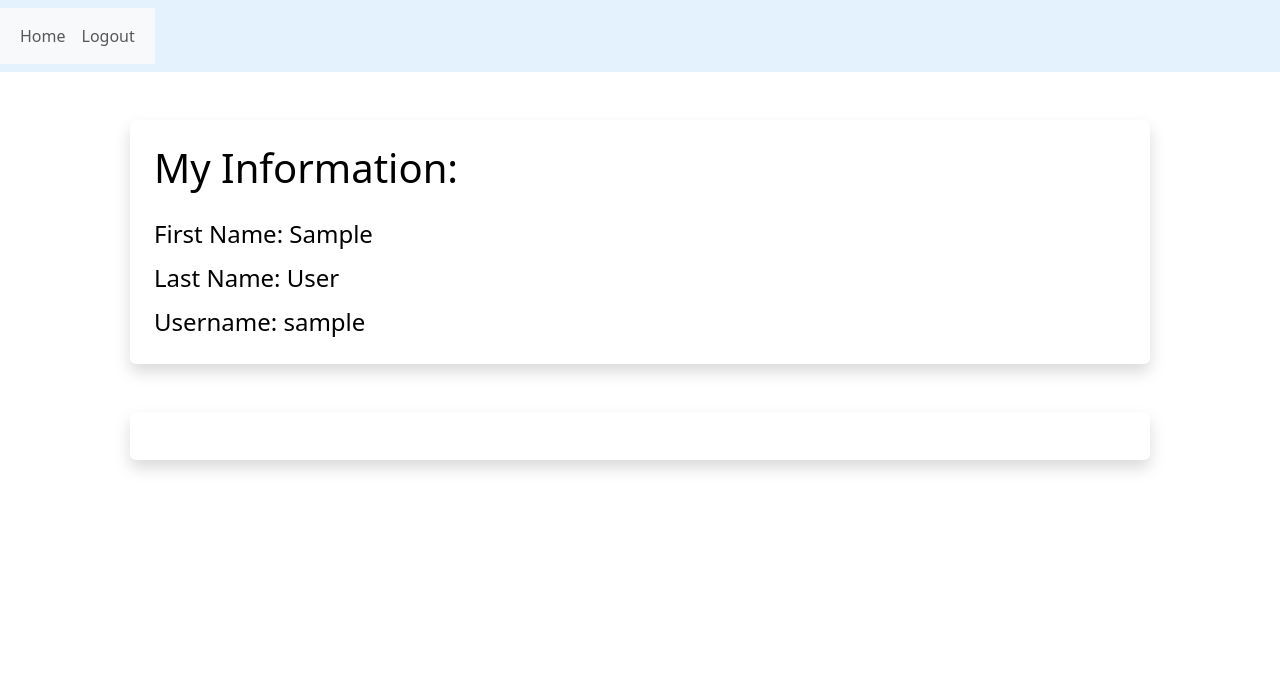
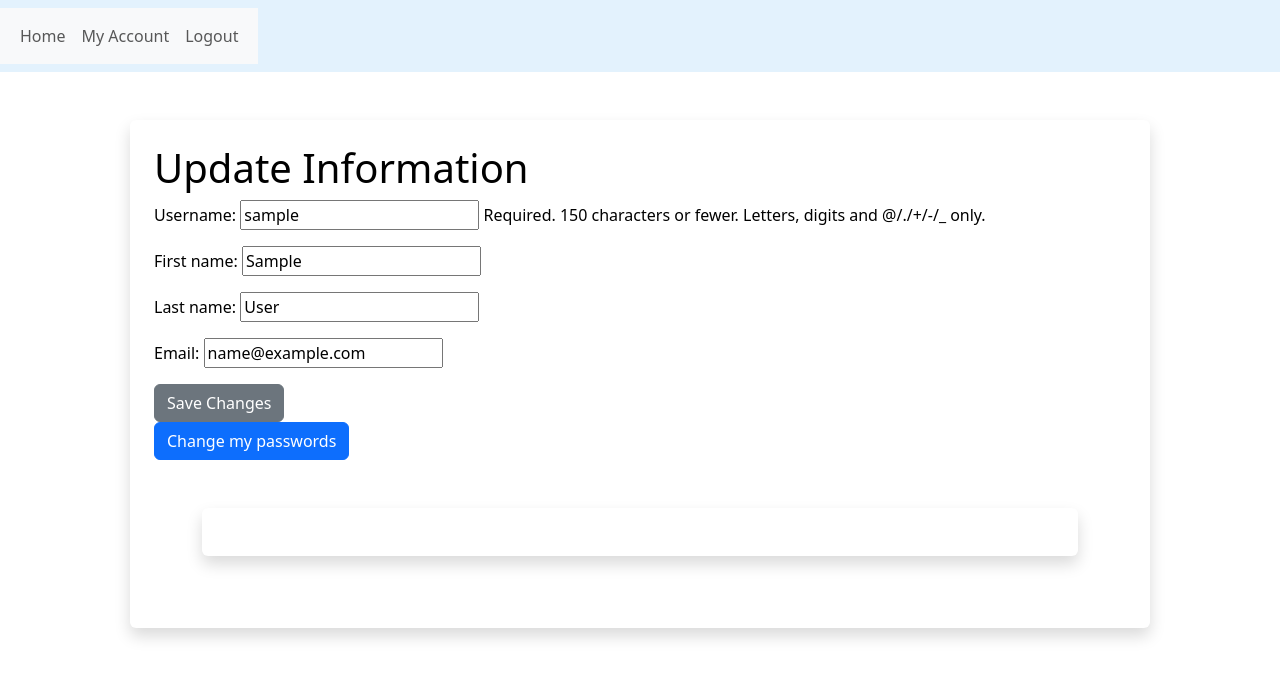
Before and after one commit to totor59/Emotions_Tracking_App_NLP, a Django app: page /profil/ in a window 1280 px wide. Shown: the top 678 px of the page. Run offline with Django 4.2, Linux system fonts and the light colour scheme; a user stored in the database is signed in; tables that the repository leaves empty hold one stand-in row (values such as "Sample post").

Commit message:
change password (to correct)

```diff
--- a/emotiontracking/emotiontracking/templates/base.html
+++ b/emotiontracking/emotiontracking/templates/base.html
@@ -14,7 +14,7 @@
       <div class="navbar-nav">
         <a class="nav-link" href={% url 'home'%}>Home</a>
       {% if user.is_authenticated %}
-            {% comment %} <a class="nav-link" href={% url 'profil'%}>My Account</a> {% endcomment %}
+            <a class="nav-link" href={% url 'profil'%}>My Account</a>
             <a class="nav-link" href={% url 'logout' %}>Logout</a>
     {% else %}
         <a class="nav-link" href={% url 'login' %}>Login</a>
--- a/emotiontracking/usersapp/forms.py
+++ b/emotiontracking/usersapp/forms.py
@@ -27,3 +27,33 @@
 
 class TextForm(forms.Form):
     text = forms.CharField(label='Texte', widget=forms.Textarea)
+
+
+from django import forms
+from django.contrib.auth.forms import PasswordChangeForm
+
+
+class PasswordChangeForm(forms.Form):
+    old_password = forms.CharField(widget=forms.PasswordInput(), label='Old Password')
+    new_password1 = forms.CharField(widget=forms.PasswordInput(), label='New Password')
+    new_password2 = forms.CharField(widget=forms.PasswordInput(), label='Confirm New Password')
+
+    def clean_old_password(self):
+        old_password = self.cleaned_data.get('old_password')
+        if not self.request.user.check_password(old_password):
+            raise forms.ValidationError('Old password is incorrect')
+        return old_password
+
+    def clean_new_password2(self):
+        password1 = self.cleaned_data.get('new_password1')
+        password2 = self.cleaned_data.get('new_password2')
+        if password1 and password2 and password1 != password2:
+            raise forms.ValidationError('Passwords do not match')
+        return password2
+
+    def save(self, commit=True):
+        password = self.cleaned_data['new_password1']
+        self.request.user.set_password(password)
+        if commit:
+            self.request.user.save()
+        return self.request.user
--- a/emotiontracking/usersapp/templates/usersapp/home.html
+++ b/emotiontracking/usersapp/templates/usersapp/home.html
@@ -10,6 +10,8 @@
 <p>Welcome to the Emotion Tracking tool! This tool allows you to better support your patients by using their writings in their digital journal. You can visualize important information and analyze their emotional trends.</p>
     <a class="btn btn-primary" href="{% url 'create_patient' %}">Add a patient</a>
      <a class="btn btn-primary" href="{% url 'patient_list' %}">My patients</a>
+     <a class="btn btn-primary" href="{% url 'search_texts' %}">Search texts by keywords</a>
+
 {% else %}
 <p>Hello, {{ user.username }}, welcome to your digital journal! This tool allows you to write notes to express your emotions, memories, or anything that comes to mind. Your psychologist will have access to these notes. Your notes will be analyzed to gain insights into your emotional state. This will help your psychologist support you and guide you in your journey.</p>
     <a class="btn btn-primary" href="{% url 'create_text' %}">Add a note</a>
--- a/emotiontracking/usersapp/templates/usersapp/patient_credentials.html
+++ b/emotiontracking/usersapp/templates/usersapp/patient_credentials.html
@@ -6,4 +6,5 @@
 <h2>Patient Registration</h2>
 <p>The patient account has been created successfully.</p>
 <p>Username: {{ username }}</p>
+<a class="btn btn-primary" href="{% url 'home' %}">Go back to home page</a>
 {% endblock %}
--- a/emotiontracking/usersapp/templates/usersapp/patient_list.html
+++ b/emotiontracking/usersapp/templates/usersapp/patient_list.html
@@ -20,10 +20,11 @@
         <input type="text" id="filter-name" name="filter_name" class="form-control" value="{{ filter_name }}">
       </div>
     </form>
-    <br><br>
+    <br>
     <form method="POST" action="">
       {% csrf_token %}
       <div class="form-group ">
+        <p>  Filter texts by date to get the emotions distributions of my patients on this period :</p>
         <label for="start-date">Start Date:</label>
         <input type="date" id="start-date" name="start_date" class="form-control" value="{{ start_date }}">
       </div>
--- a/emotiontracking/usersapp/templates/usersapp/profil.html
+++ b/emotiontracking/usersapp/templates/usersapp/profil.html
@@ -1,12 +1,11 @@
 {% extends 'base.html' %}
 
-{% block title %}My Profile{% endblock %}
+{% block title %}My Profil{% endblock %}
 
 {% block content %}
 
 <div class="shadow p-4 mb-5 bg-body bg-body rounded text-black m-5">
 
-{% if not user.is_patient %}
 
 <h1>Update Information</h1>
 
@@ -16,18 +15,8 @@
   <button type="submit" class="btn btn-secondary" role="button">Save Changes</button>
 </form>
 
-{% else %}
+<a class="btn btn-primary" href="{% url 'change_password' %}">Change my passwords</a>
 
-<h1>My Information:</h1>
-
-<ul class="list-group fs-4 mt-3">
-  <li class="list-group mt-2">First Name: {{ user.first_name }}</li>
-  <li class="list-group mt-2">Last Name: {{ user.last_name }}</li>
-  <li class="list-group mt-2">Username: {{ user.username }}</li>
-</ul>
-{% endif %}
-
-</div>
 
 <div class="shadow p-4 mb-5 bg-body bg-body rounded text-black m-5">
   {% if not user.is_patient %}
--- a/emotiontracking/usersapp/urls.py
+++ b/emotiontracking/usersapp/urls.py
@@ -14,16 +14,10 @@
     path('patient_list/', views.patient_list, name='patient_list'),
     path('patient_infos/<int:patient_id>/', views.patient_info, name='patient_infos'),
     path('update_patient_left/<int:patient_id>/', views.update_patient_left, name='update_patient_left'),
-
-    # # path('password_reset/', auth_views.PasswordResetView.as_view(template_name='usersapp/password_reset.html'), name = 'password_reset'),
-	# # path('password_reset/done/', auth_views.PasswordResetDoneView.as_view(template_name='usersapp/password_reset_done.html'), name='password_reset_done'),
-	# # path('reset/<uidb64>/<token>/', auth_views.PasswordResetConfirmView.as_view(template_name='usersapp/password_reset_confirm.html'), name='password_reset_confirm'),
-    # # path('reset/done/', auth_views.PasswordResetCompleteView.as_view(template_name='usersapp/password_reset_complete.html'), name='password_reset_complete'),
-    # # path('change_password/', views.change_password, name='change_password'),
+    path('change_password/', views.change_password, name='change_password'),
 
     path('create_text/', views.create_text, name='create_text'),
     path('my-text-list/', views.my_text_list, name='my_text_list'),
     path('search-texts/', views.search_texts, name='search_texts'),
-    # # path('patient_texts/<str:username>/', views.patient_texts, name='patient_texts'),
 
 ]
--- a/emotiontracking/usersapp/views.py
+++ b/emotiontracking/usersapp/views.py
@@ -1,5 +1,5 @@
 from usersapp.models import Patient, CustomUser
-from usersapp.forms import PatientRegistrationForm, UserProfileForm, RegistrationForm
+from usersapp.forms import PatientRegistrationForm, UserProfileForm, RegistrationForm, PasswordChangeForm
 from django.db.models import Q
 from django.shortcuts import render, redirect
 from django.contrib.auth.decorators import login_required
@@ -97,6 +97,11 @@
         'username': username,
     }
     return render(request, 'usersapp/patient_credentials.html', context)
+
+@login_required
+def change_password(request):
+    form = PasswordChangeForm()
+    return render(request, 'usersapp/change_password.html', {'form': form})
 
 @login_required
 def patient_list(request, start_date=None, end_date=None):
```
Also changed, not shown: emotiontracking/docker-compose.yml (+8 -1 lines), emotiontracking/usersapp/templates/usersapp/change_password.html (added, +18 -0 lines).
